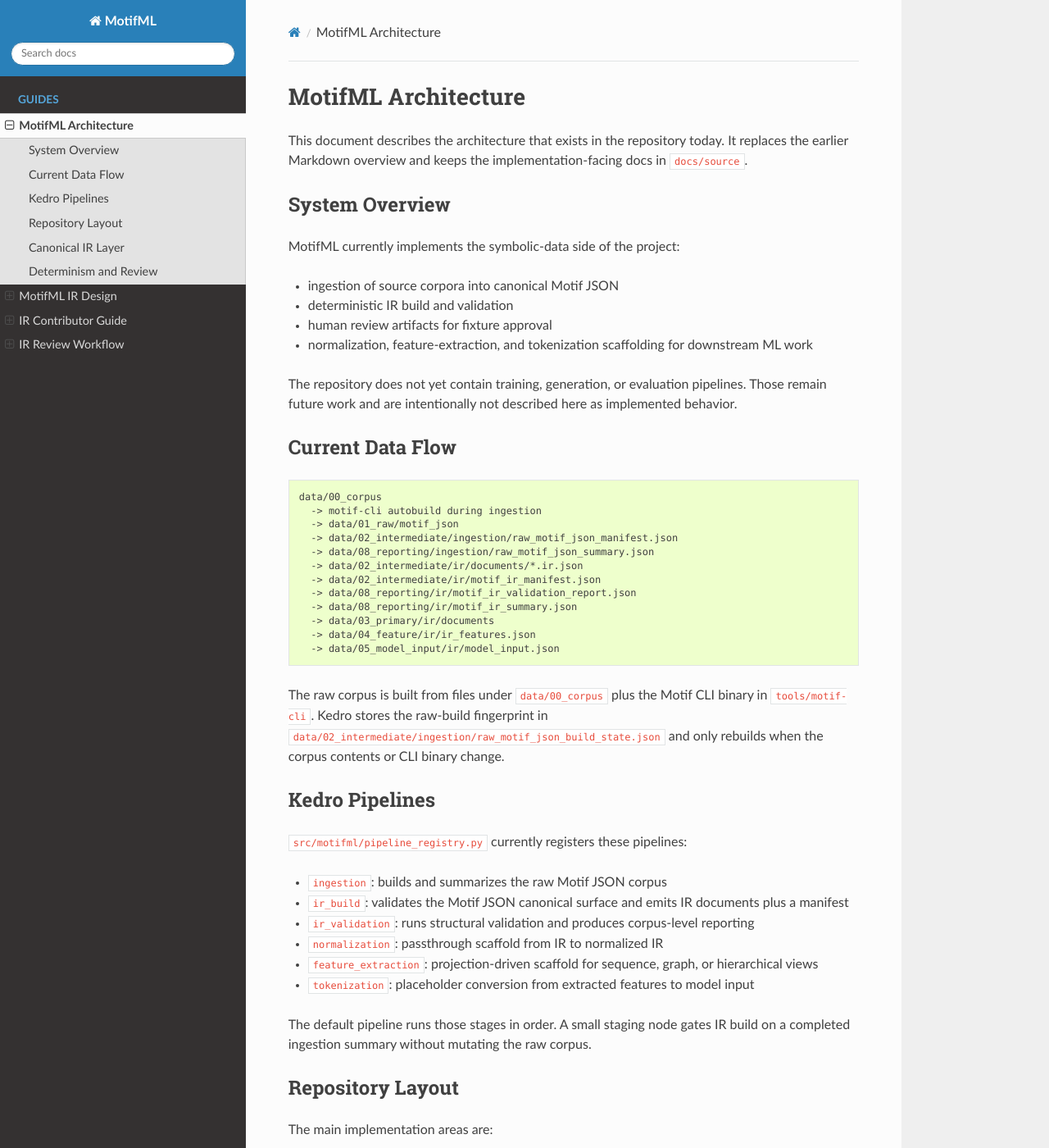
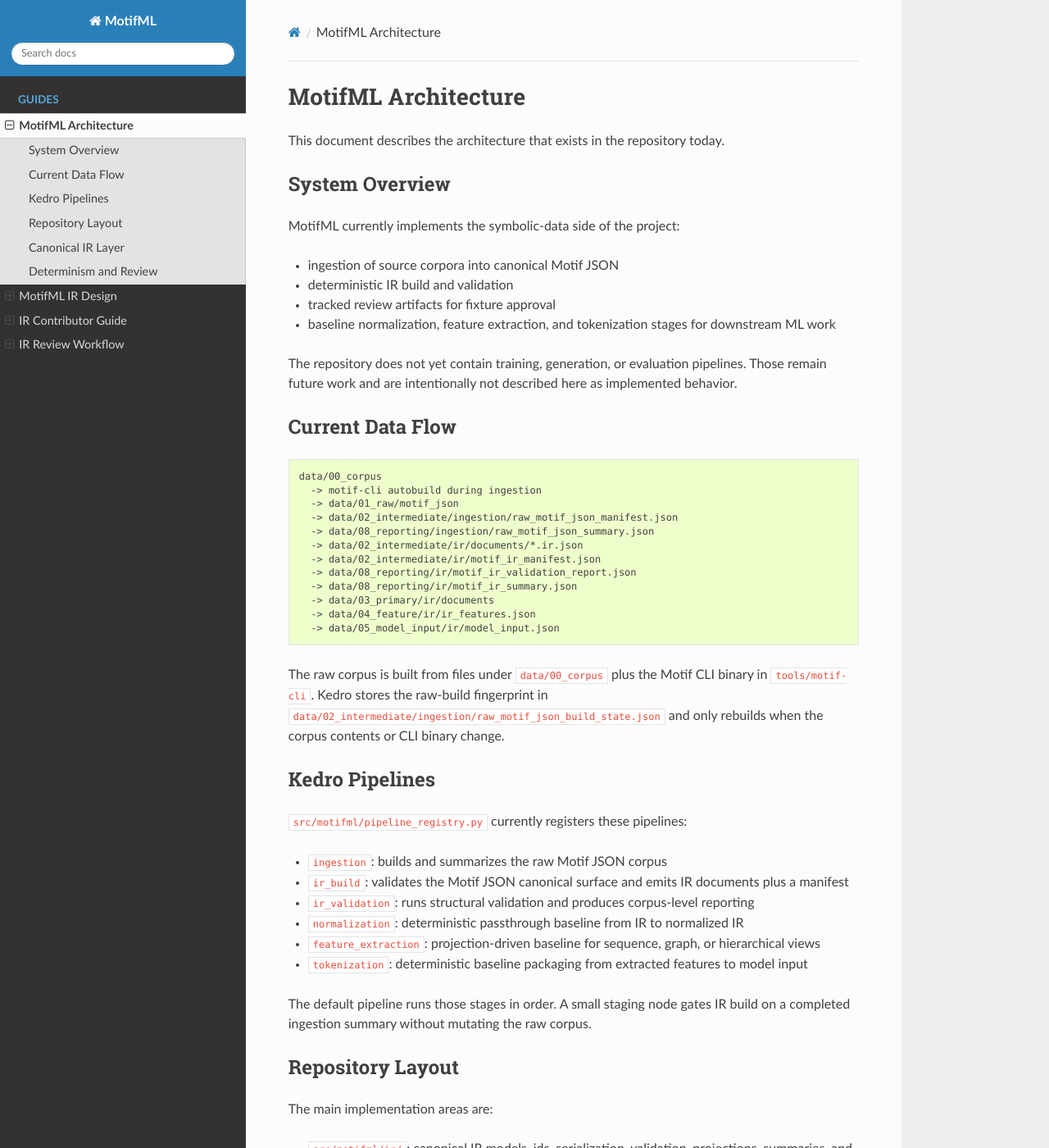
Before and after one commit to MJRasicci/MotifML, a Sphinx documentation site: the page built from docs/source/architecture.rst, in a window 1280 px wide and 1400 px high. Shown: the whole window at 82% size. Built offline with Sphinx 7.4.7 and the Read the Docs theme 3.1.0, drawn with Linux system fonts in a browser that asks for light colours; some of the changed text lies outside the part shown.

Commit message:
Refresh project docs for the current IR baseline

```diff
--- a/docs/source/architecture.rst
+++ b/docs/source/architecture.rst
@@ -1,9 +1,7 @@
 MotifML Architecture
 ====================
 
-This document describes the architecture that exists in the repository today. It replaces
-the earlier Markdown overview and keeps the implementation-facing docs in
-``docs/source``.
+This document describes the architecture that exists in the repository today.
 
 System Overview
 ---------------
@@ -12,8 +10,9 @@
 
 - ingestion of source corpora into canonical Motif JSON
 - deterministic IR build and validation
-- human review artifacts for fixture approval
-- normalization, feature-extraction, and tokenization scaffolding for downstream ML work
+- tracked review artifacts for fixture approval
+- baseline normalization, feature extraction, and tokenization stages for downstream ML
+  work
 
 The repository does not yet contain training, generation, or evaluation pipelines. Those
 remain future work and are intentionally not described here as implemented behavior.
@@ -50,10 +49,11 @@
 - ``ir_build``: validates the Motif JSON canonical surface and emits IR documents plus a
   manifest
 - ``ir_validation``: runs structural validation and produces corpus-level reporting
-- ``normalization``: passthrough scaffold from IR to normalized IR
-- ``feature_extraction``: projection-driven scaffold for sequence, graph, or hierarchical
-  views
-- ``tokenization``: placeholder conversion from extracted features to model input
+- ``normalization``: deterministic passthrough baseline from IR to normalized IR
+- ``feature_extraction``: projection-driven baseline for sequence, graph, or
+  hierarchical views
+- ``tokenization``: deterministic baseline packaging from extracted features to model
+  input
 
 The default pipeline runs those stages in order. A small staging node gates IR build on a
 completed ingestion summary without mutating the raw corpus.
@@ -97,7 +97,8 @@
 - the IR corpus dataset avoids rewriting byte-identical documents
 - fixture-backed tests assert byte stability across repeated builds and reordered inputs
 
-Human review is part of the architecture, not an afterthought. The repository tracks:
+Tracked review artifacts are part of the architecture, not an afterthought. The
+repository tracks:
 
 - curated raw fixtures and a golden IR subset in ``tests/fixtures/``
 - review-bundle artifacts in ``tests/fixtures/ir/review_bundles/``
--- a/docs/source/index.rst
+++ b/docs/source/index.rst
@@ -3,8 +3,8 @@
 
 MotifML builds deterministic machine-learning artifacts from symbolic scores exported by
 the Motif toolchain. The current repository implements ingestion, canonical IR build and
-validation, review tooling, and downstream normalization, feature, and tokenization
-scaffolding.
+validation, review tooling, and baseline normalization, feature-extraction, and
+tokenization stages.
 
 .. toctree::
    :maxdepth: 2
```
Also changed, not shown: README.md (+60 -174 lines), docs/source/ir_design.rst (+7 -8 lines), conf/README.md, 15 other files.
